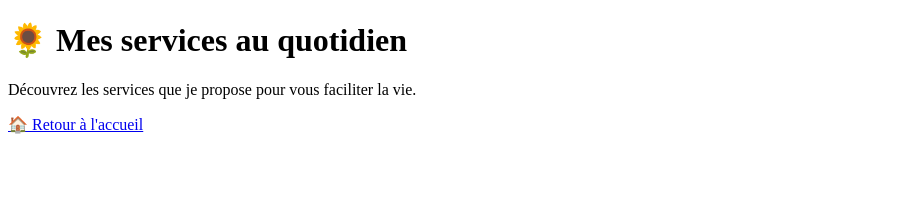
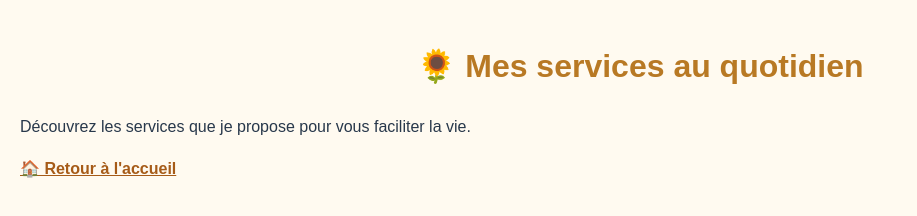
Before and after one commit to valerie-services-83/valerie-services-83.github.io, a plain HTML site: page services.html in a window 1280 px wide. Shown: the whole page, without its empty margins (0-917 px from the left). Drawn offline with Linux system fonts and the light colour scheme.

Commit message:
Add styles to services.html
Added CSS styles for body, h1, and anchor elements.

```diff
--- a/services.html
+++ b/services.html
@@ -1,8 +1,42 @@
 <!DOCTYPE html>
 
 <html lang="fr">
+<head><style>
 
-<head>
+body {
+
+  background: #fffaf0;
+
+  color: #28384b;
+
+  font-family: Arial, sans-serif;
+
+  margin: 0;
+
+  padding: 20px;
+
+  line-height: 1.6;
+
+}
+
+h1 {
+
+  color: #b87924;
+
+  text-align: center;
+
+}
+
+a {
+
+  color: #a65b18;
+
+  font-weight: bold;
+
+}
+
+</style>
+
 
 <meta charset="UTF-8">
 
```
